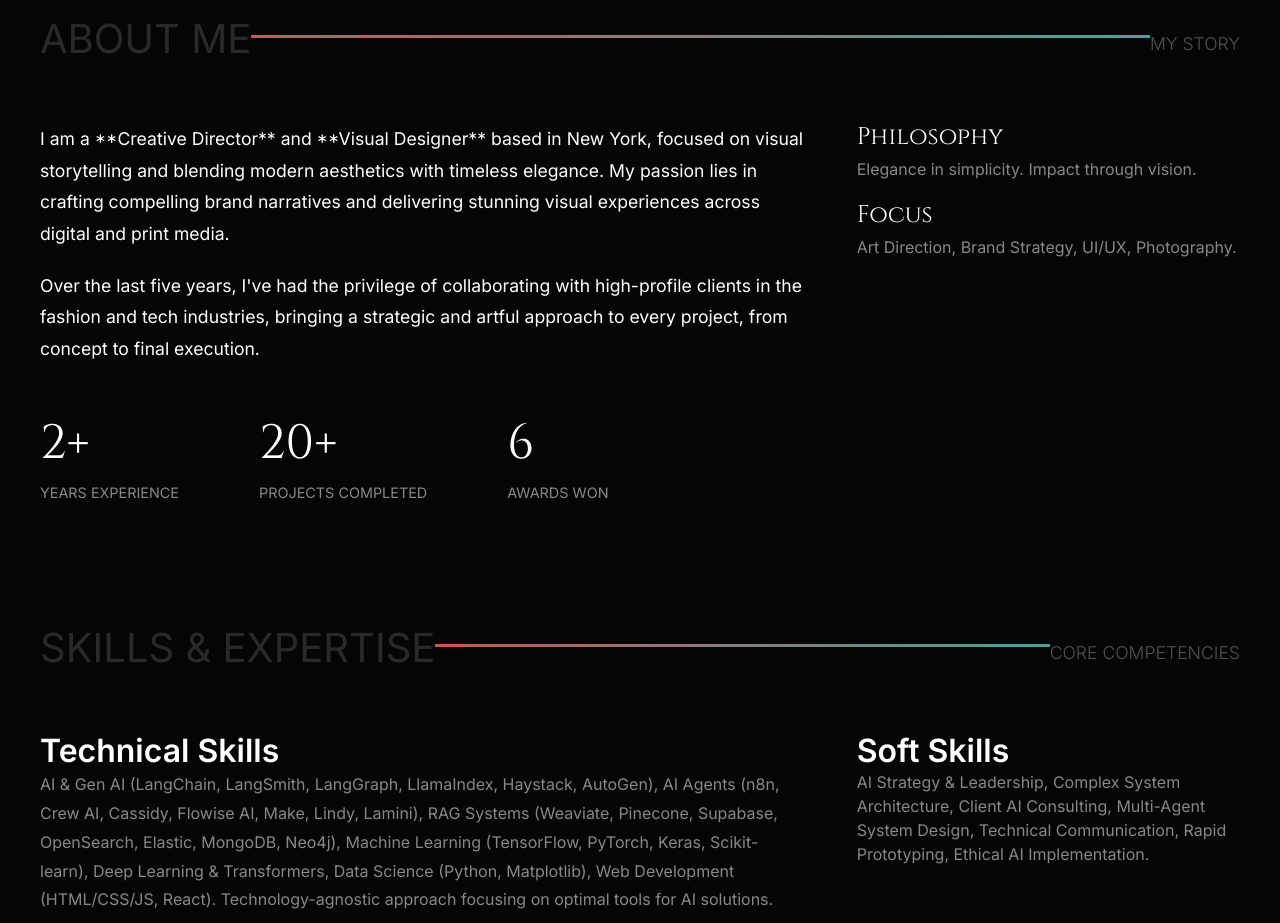
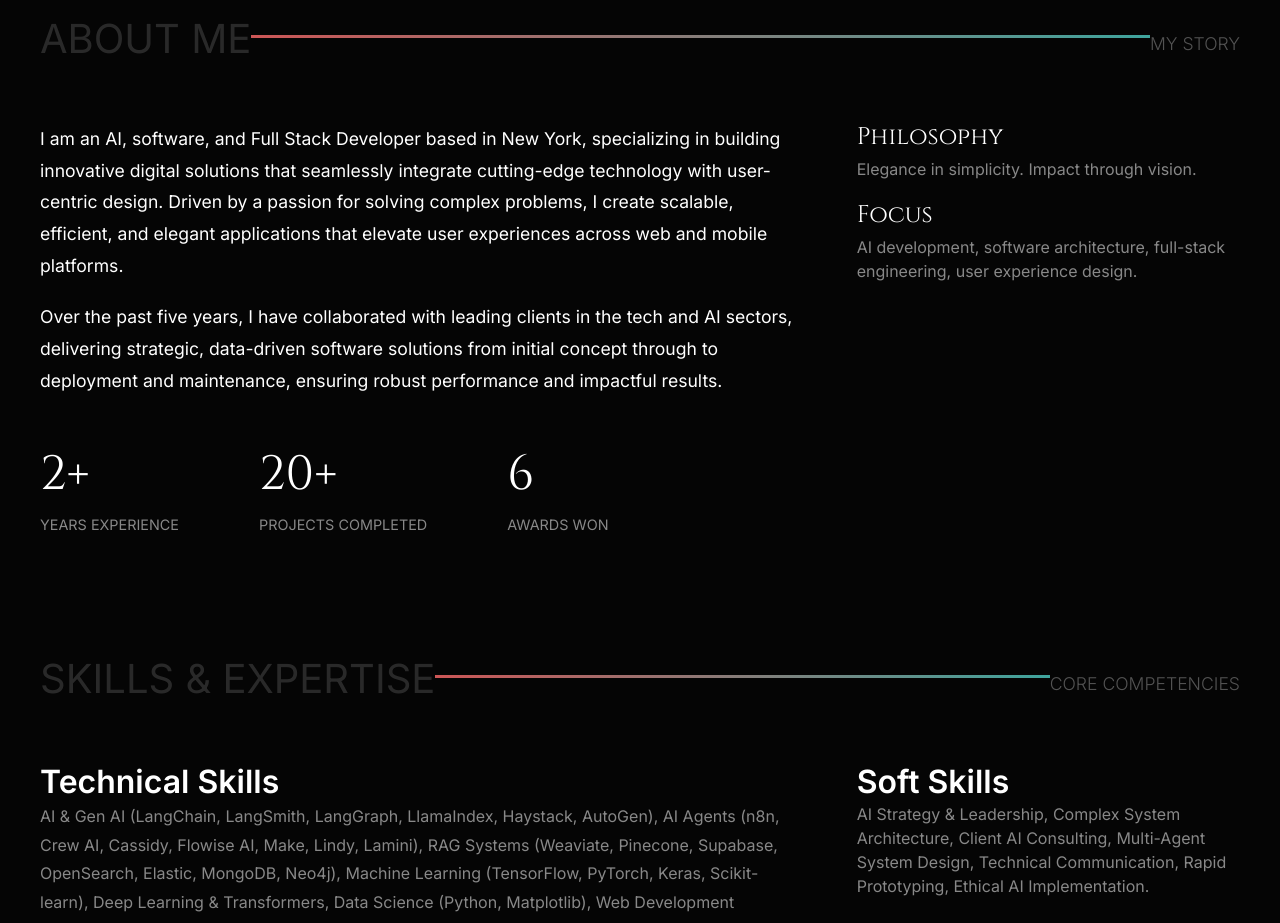
Before and after one commit to MohitNikhade/Mohit_Portfolio, a plain HTML site: page public/index.html in a window 1280 px wide. Shown: the part 940-1863 px from the top of the page. Drawn offline with nearby package versions, Linux system fonts and the light colour scheme; a small style sheet from the web is missing.

Commit message:
Update index.html

```diff
--- a/public/index.html
+++ b/public/index.html
@@ -1119,8 +1119,8 @@
 
         <div class="about-me-section">
             <div class="about-me-text">
-                <p>I am a **Creative Director** and **Visual Designer** based in New York, focused on visual storytelling and blending modern aesthetics with timeless elegance. My passion lies in crafting compelling brand narratives and delivering stunning visual experiences across digital and print media.</p>
-                <p style="margin-top: 20px;">Over the last five years, I've had the privilege of collaborating with high-profile clients in the fashion and tech industries, bringing a strategic and artful approach to every project, from concept to final execution.</p>
+                <p>I am an AI, software, and Full Stack Developer based in New York, specializing in building innovative digital solutions that seamlessly integrate cutting-edge technology with user-centric design. Driven by a passion for solving complex problems, I create scalable, efficient, and elegant applications that elevate user experiences across web and mobile platforms.</p>
+                <p style="margin-top: 20px;">Over the past five years, I have collaborated with leading clients in the tech and AI sectors, delivering strategic, data-driven software solutions from initial concept through to deployment and maintenance, ensuring robust performance and impactful results.</p>
             </div>
             <div class="about-me-details">
                 <div class="details-item">
@@ -1129,7 +1129,7 @@
                 </div>
                 <div class="details-item">
                     <h3>Focus</h3>
-                    <p>Art Direction, Brand Strategy, UI/UX, Photography.</p>
+                    <p>AI development, software architecture, full-stack engineering, user experience design.</p>
                 </div>
             </div>
         </div>
```
